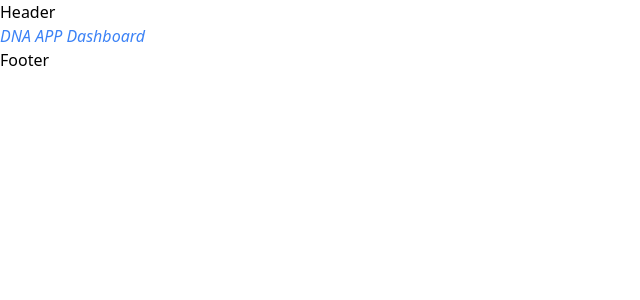
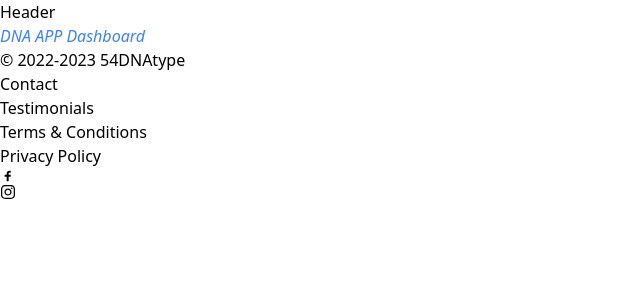
Before and after one commit to asnganje/dna-frontEnd, a React (Vite) app: page / in a window 1280 px wide. Shown: the top 300 px of the page, without its empty margins (0-640 px from the left). Built offline with nearby package versions, Linux system fonts and the light colour scheme.

Commit message:
Add footer content

```diff
--- a/src/components/Footer.jsx
+++ b/src/components/Footer.jsx
@@ -1,6 +1,43 @@
+import { nanoid } from "nanoid";
+import { TiSocialFacebook } from "react-icons/ti";
+import { FaInstagram } from "react-icons/fa";
+
+const data = [
+    {id: nanoid(), text: "Contact"},
+    {id: nanoid(), text: "Testimonials"},
+    {id: nanoid(), text: "Terms & Conditions"},
+    {id: nanoid(), text: "Privacy Policy"}
+]
+
+const socials = [
+    {id: nanoid(), icon: <TiSocialFacebook />},
+    {id: nanoid(), icon: <FaInstagram />},
+]
+
 const Footer = () => {
+    const renderedFooterItems = data.map((item)=> {
+        return(
+            <li key={item.id}>{item.text}</li>
+        )
+    })
+
+    const renderedIcons = socials.map((icon)=> {
+        return(
+            <li key={icon.id} className="">
+                {icon.icon}
+            </li>
+        )
+    })
     return(
-        <div>Footer</div>
+        <footer>
+            <p>&copy; 2022-2023 54DNAtype</p>
+            <ul>
+                {renderedFooterItems}
+            </ul>
+            <ul>
+                {renderedIcons}
+            </ul>
+        </footer>
     )
 }
 
```
